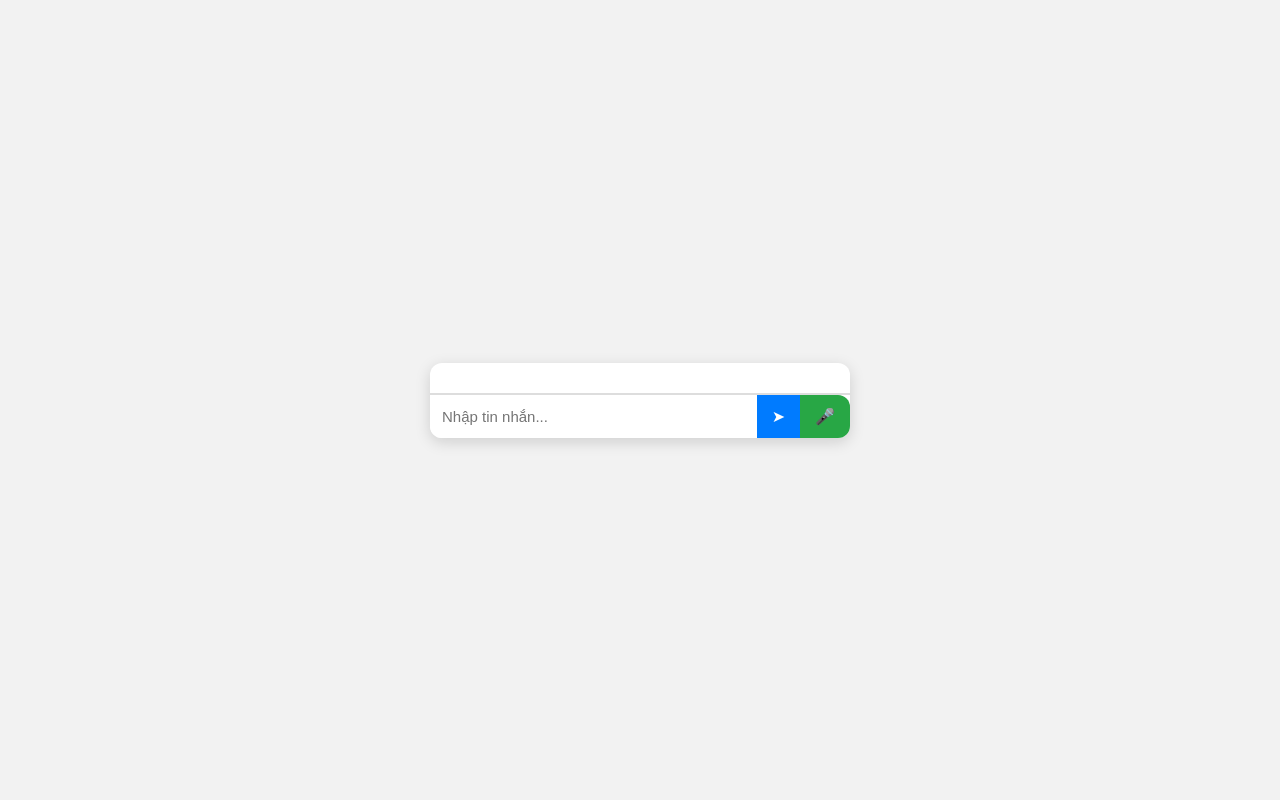
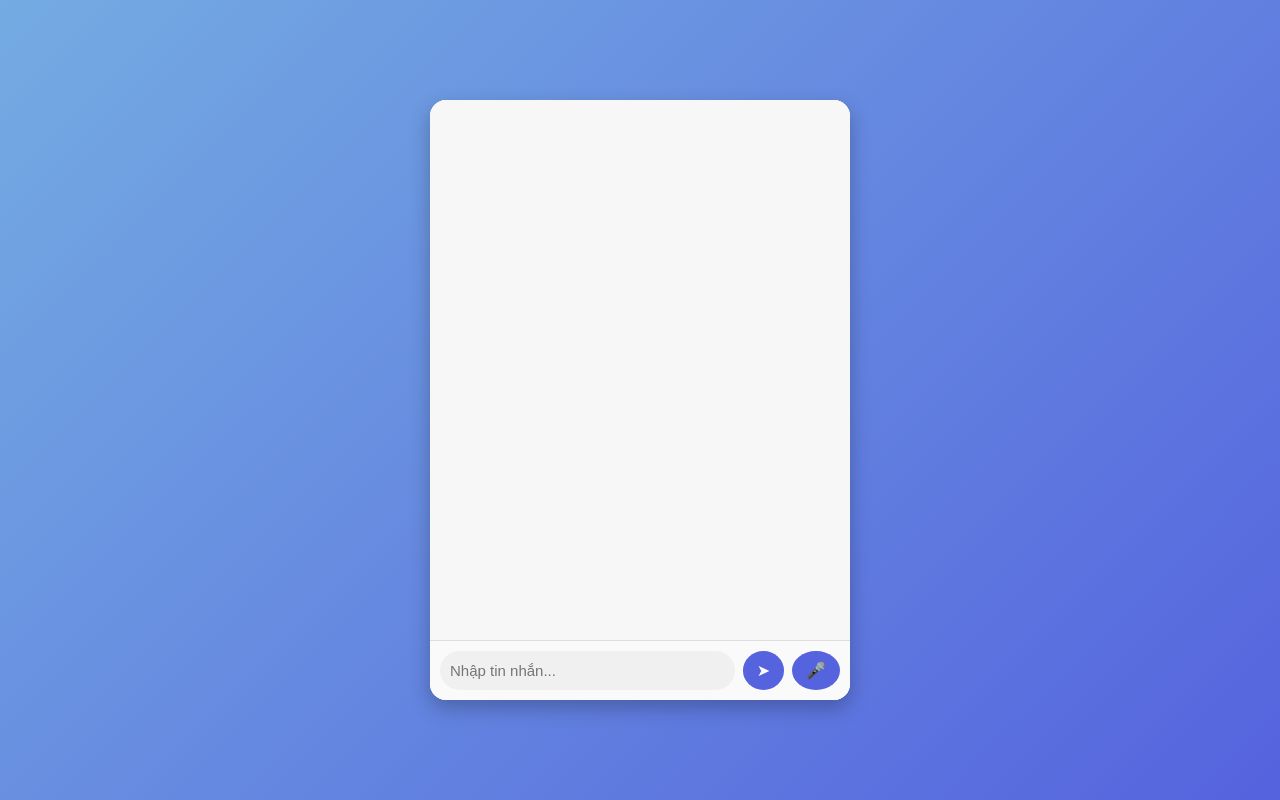
Before and after one commit to ThamKTM155/ThamAI_monorepo, a plain HTML site: page index.html in a window 1280 px wide. Drawn offline with Linux system fonts and the light colour scheme.

Commit message:
Update style.css

```diff
--- a/style.css
+++ b/style.css
@@ -1,100 +1,108 @@
-/* ====== Reset & Layout ====== */
-body {
-    font-family: Arial, sans-serif;
-    background: #f2f2f2;
+/* Reset cơ bản */
+* {
     margin: 0;
     padding: 0;
+    box-sizing: border-box;
+    font-family: Arial, Helvetica, sans-serif;
+}
+
+/* Toàn trang */
+body {
+    background: linear-gradient(135deg, #74ABE2, #5563DE);
     display: flex;
     justify-content: center;
     align-items: center;
     height: 100vh;
 }
 
+/* Khung chính */
 .container {
     width: 420px;
+    height: 600px;
     background: #fff;
-    border-radius: 12px;
-    box-shadow: 0 4px 15px rgba(0, 0, 0, 0.15);
+    border-radius: 16px;
+    box-shadow: 0 8px 20px rgba(0, 0, 0, 0.25);
     display: flex;
     flex-direction: column;
     overflow: hidden;
 }
 
-/* ====== Chatbox ====== */
+/* Chatbox */
 #chatbox {
     flex: 1;
     padding: 15px;
     overflow-y: auto;
-    border-bottom: 1px solid #ddd;
+    background: #f7f7f7;
+    scroll-behavior: smooth;
 }
 
-#chatbox .user {
-    background: #e1ffc7;
-    padding: 10px;
-    margin: 5px 0;
-    border-radius: 8px;
-    align-self: flex-end;
-    text-align: right;
-}
-
-#chatbox .bot {
-    background: #f0f0f0;
-    padding: 10px;
-    margin: 5px 0;
-    border-radius: 8px;
-    align-self: flex-start;
-    text-align: left;
-}
-
-/* ====== Input area ====== */
+/* Thanh nhập tin nhắn */
 .input-area {
     display: flex;
     border-top: 1px solid #ddd;
+    background: #fafafa;
+    padding: 10px;
 }
 
+/* Ô nhập text */
 #userInput {
     flex: 1;
+    padding: 10px;
     border: none;
-    padding: 12px;
+    border-radius: 20px;
+    background: #f0f0f0;
+    outline: none;
     font-size: 15px;
-    outline: none;
 }
 
-button {
+/* Nút gửi & mic */
+#sendBtn, #micBtn {
+    margin-left: 8px;
+    padding: 10px 14px;
     border: none;
-    padding: 12px 15px;
+    border-radius: 50%;
+    background: #5563DE;
+    color: #fff;
+    font-size: 16px;
     cursor: pointer;
-    font-size: 16px;
-    background: #007bff;
-    color: white;
-    transition: background 0.2s ease;
+    transition: 0.2s;
+}
+#sendBtn:hover, #micBtn:hover {
+    background: #3947c7;
 }
 
-button:hover {
-    background: #0056b3;
+/* Tin nhắn user */
+.user {
+    background: #5563DE;
+    color: white;
+    padding: 10px 14px;
+    border-radius: 16px 16px 0 16px;
+    margin: 6px 0;
+    max-width: 80%;
+    align-self: flex-end;
+    word-wrap: break-word;
 }
 
-/* ====== Mic button ====== */
-#micBtn {
-    background: #28a745;
-    border-top-right-radius: 12px;
-    transition: background 0.2s ease, transform 0.2s ease;
+/* Tin nhắn bot */
+.bot {
+    background: #e5e5ea;
+    color: #000;
+    padding: 10px 14px;
+    border-radius: 16px 16px 16px 0;
+    margin: 6px 0;
+    max-width: 80%;
+    align-self: flex-start;
+    word-wrap: break-word;
 }
 
-#micBtn:hover {
-    background: #1e7e34;
+/* Hiệu ứng cuộn mềm mại */
+#chatbox::-webkit-scrollbar {
+    width: 6px;
 }
-
-/* Trạng thái đang nghe */
-#micBtn.listening {
-    background: #dc3545;
-    animation: pulse 1s infinite;
-    transform: scale(1.1);
+#chatbox::-webkit-scrollbar-thumb {
+    background: #bbb;
+    border-radius: 3px;
 }
-
-/* Hiệu ứng nháy đỏ */
-@keyframes pulse {
-    0%   { box-shadow: 0 0 5px #dc3545; }
-    50%  { box-shadow: 0 0 20px #dc3545; }
-    100% { box-shadow: 0 0 5px #dc3545; }
+#chatbox::-webkit-scrollbar-track {
+    background: transparent;
 }
```
